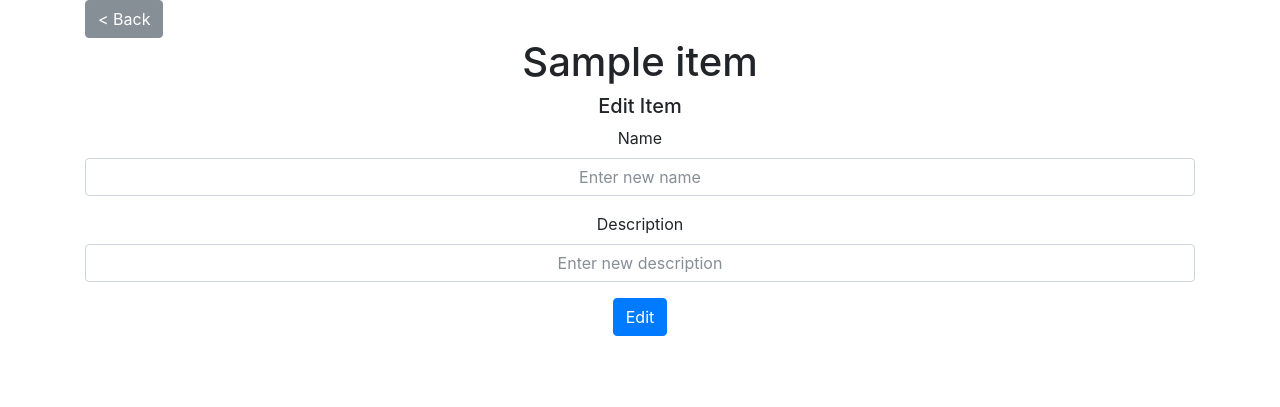
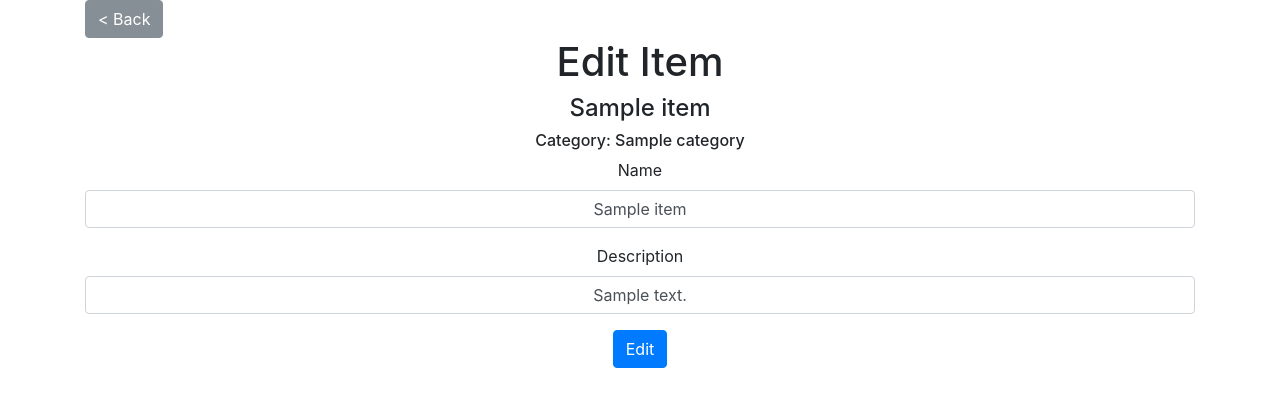
Before and after one commit to aravindadithya95/item-catalog, a Flask app: a page that uses templates/edit_item.html in a window 1280 px wide. Shown: the part 56-463 px from the top of the page. Run offline with Flask 2, Linux system fonts and the light colour scheme; the visitor is signed in with stand-in values (Sample User, id 1); tables that the repository leaves empty hold one stand-in row (values such as "Sample post"); some libraries are stand-ins or nearby versions.

Commit message:
Update edit item

```diff
--- a/application.py
+++ b/application.py
@@ -398,12 +398,19 @@ def new_item(category_name):
 
 @app.route('/catalog/<string:category_name>/items/<string:item_name>/edit', methods=['GET', 'POST'])
 def edit_item(category_name, item_name):
+    # Get the item
+    try:
+        item_to_edit = session.query(Item).filter(
+            Item.name == item_name,
+            Item.category_id == Category.id,
+            Category.name == category_name
+        ).one()
+    except NoResultFound:
+        response = make_response('Item not found.', 404)
+        return response
+
     # Check if user is authorized
-    creator_id = session.query(Item.user_id).filter(
-        Item.name == item_name,
-        Item.category_id == Category.id,
-        Category.name == category_name
-    ).one().user_id
+    creator_id = item_to_edit.user_id
     if 'username' not in login_session or login_session['user_id'] != creator_id:
         return redirect(url_for('show_catalog'))
 
@@ -416,32 +423,22 @@ def edit_item(category_name, item_name):
             response = make_response("Invalid POST request.", 400)
             return response
 
-        # Check if the new name already exists in that category
-        try:
-            item_to_edit = session.query(Item.id).filter(
-                Item.name == name,
-                Item.category_id == Category.id,
-                Category.name == category_name
-            ).one()
-        except NoResultFound:
-            pass
-        else:
-            flash("Item already exists in that category.", 'error')
+        if name != item_name:
+            # Check if the new name already exists in that category
+            try:
+                item_to_edit = session.query(Item.id).filter(
+                    Item.name == name,
+                    Item.category_id == Category.id,
+                    Category.name == category_name
+                ).one()
+            except NoResultFound:
+                pass
+            else:
+                flash("Item already exists in that category.", 'error')
 
-            return redirect(url_for(
-                'edit_item', category_name=category_name, item_name=item_name
-            ))
-
-        # Get the item
-        try:
-            item_to_edit = session.query(Item).filter(
-                Item.name == item_name,
-                Item.category_id == Category.id,
-                Category.name == category_name
-            ).one()
-        except NoResultFound:
-            response = make_response('Item not found.', 404)
-            return response
+                return redirect(url_for(
+                    'edit_item', category_name=category_name, item_name=item_name
+                ))
 
         # Edit item
         item_to_edit.name = name
@@ -454,7 +451,10 @@ def edit_item(category_name, item_name):
         return redirect(url_for('show_category', category_name=category_name))
     else:
         return render_template(
-            'edit_item.html', item_name=item_name, category_name=category_name
+            'edit_item.html',
+            item_name=item_name,
+            category_name=category_name,
+            item_description=item_to_edit.description
         )
 
 
--- a/templates/edit_item.html
+++ b/templates/edit_item.html
@@ -12,16 +12,17 @@
       </a>
     </div>
     {% include "flash.html" %}
-    <h1>{{ item_name }}</h1>
-    <h5>Edit Item</h5>
+    <h1>Edit Item</h1>
+    <h4>{{ item_name }}</h4>
+    <h6>Category: {{ category_name }}</h6>
     <form action="{{ url_for('edit_item', category_name=category_name, item_name=item_name) }}" method="post">
       <div class="form-group">
         <label for="name">Name</label>
-        <input type="text" class="form-control text-center" name="name" placeholder="Enter new name" maxlength="250" required>
+        <input type="text" class="form-control text-center" value="{{ item_name }}" name="name" placeholder="Enter new name" maxlength="250" required>
       </div>
       <div class="form-group">
         <label for="description">Description</label>
-        <input type="text" class="form-control text-center" name="description" placeholder="Enter new description" maxlength="250">
+        <input type="text" class="form-control text-center" value="{{ item_description }}" name="description" placeholder="Enter new description" maxlength="250">
       </div>
       <button type="submit" class="btn btn-primary">Edit</button>
     </form>
```
